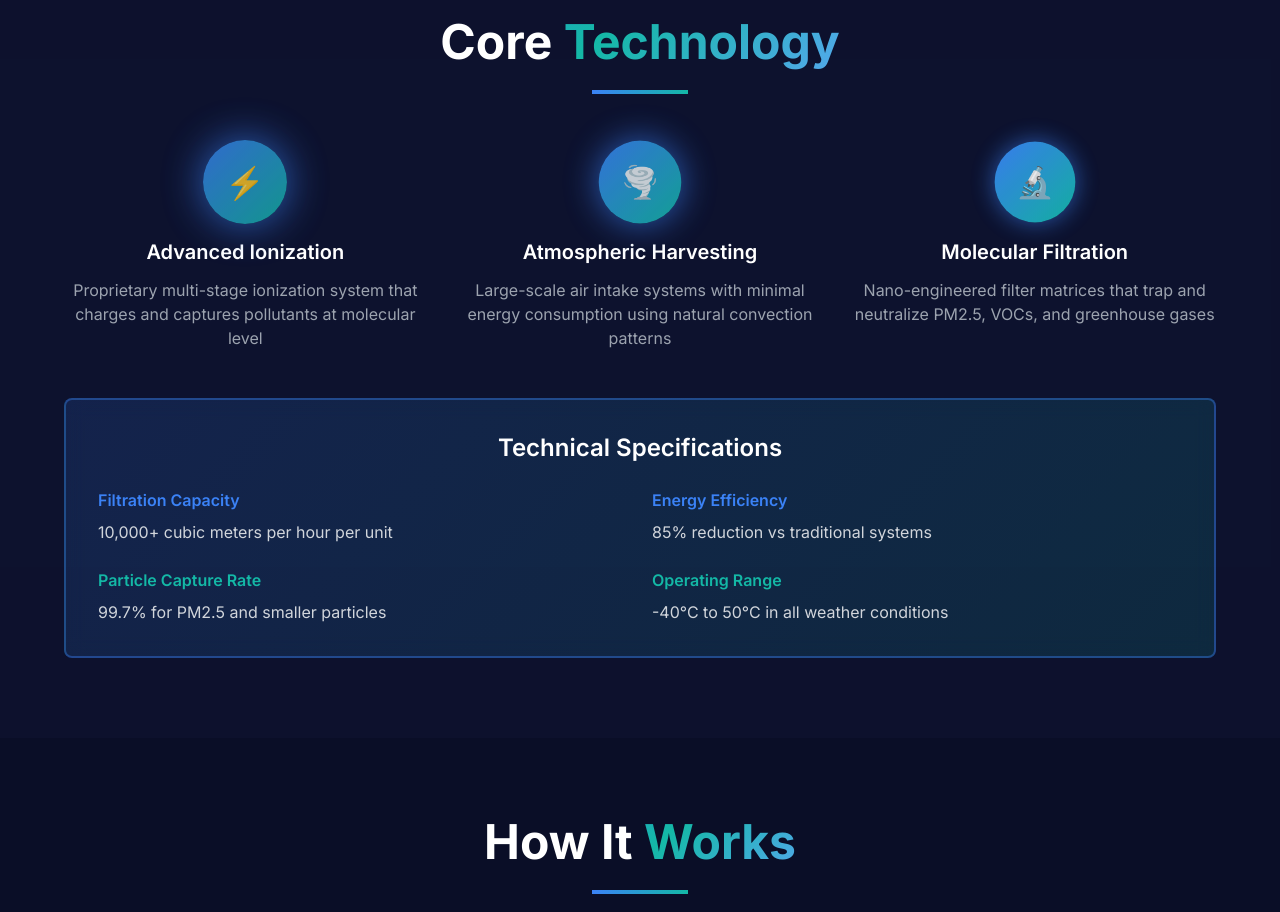
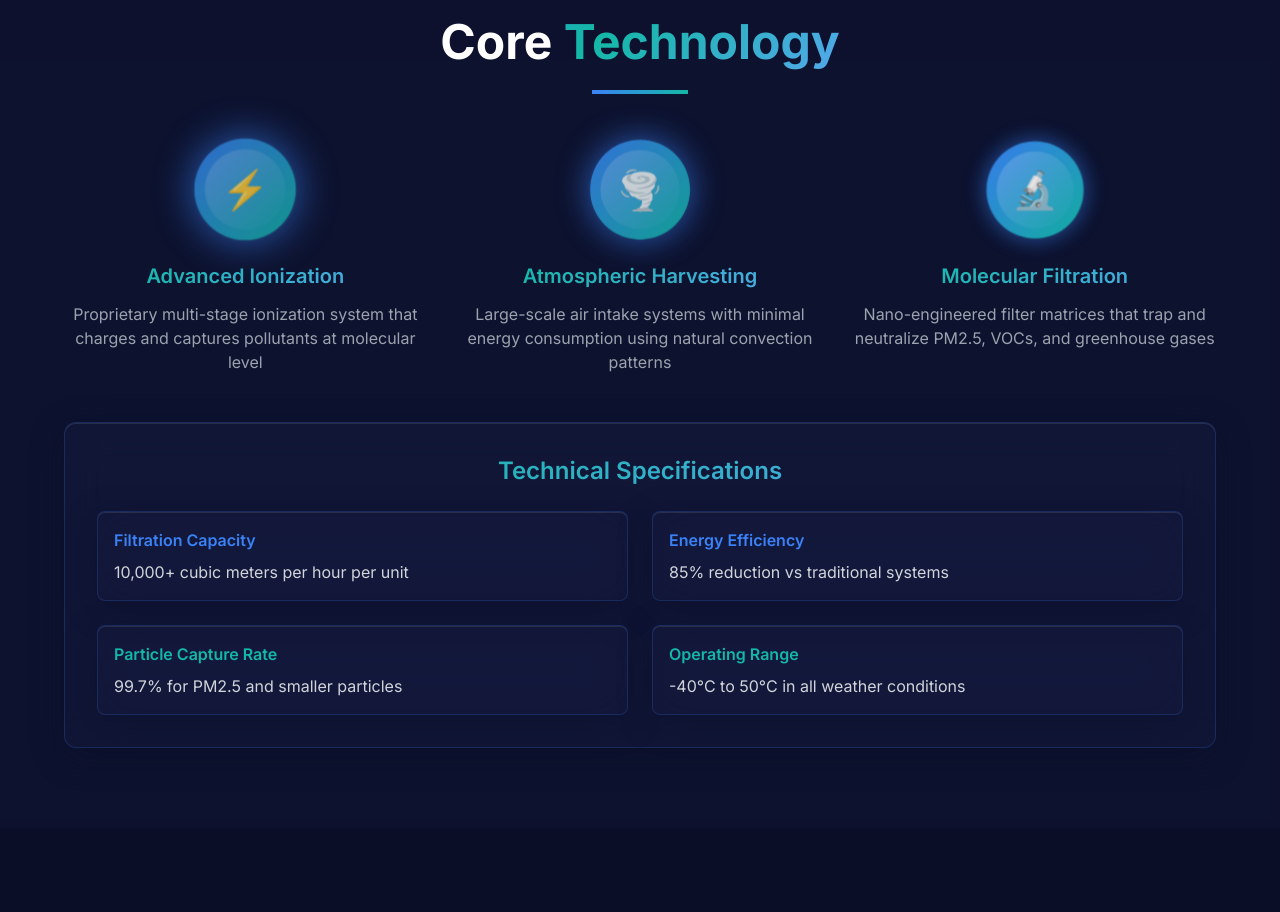
Before and after one commit to SUBHRAJITKAR1379/IonWeave, a React (Create React App) app in the folder frontend/: page / in a window 1280 px wide. Shown: the part 1720-2632 px from the top of the page. Built offline with nearby package versions, Linux system fonts and the light colour scheme; no server answers.

Commit message:
auto-commit for f82ce626-90d5-4af2-8690-842fbf75f779

```diff
--- a/frontend/src/App.js
+++ b/frontend/src/App.js
@@ -172,53 +172,53 @@ function App() {
           </div>
 
           <div className="grid md:grid-cols-3 gap-8 mb-12 section-fade-in">
-            <div className="text-center" data-testid="tech-feature-ionization">
-              <div className="w-20 h-20 mx-auto mb-4 bg-gradient-to-br from-accent-blue to-accent-teal rounded-full flex items-center justify-center text-3xl pulse-glow">
+            <div className="text-center card-3d hover-lift" data-testid="tech-feature-ionization">
+              <div className="w-24 h-24 mx-auto mb-6 bg-gradient-to-br from-accent-blue to-accent-teal rounded-full flex items-center justify-center text-4xl pulse-glow number-badge-3d">
                 ⚡
               </div>
-              <h3 className="text-xl font-semibold mb-3">Advanced Ionization</h3>
+              <h3 className="text-xl font-semibold mb-3 gradient-text">Advanced Ionization</h3>
               <p className="text-gray-400">
                 Proprietary multi-stage ionization system that charges and captures pollutants at molecular level
               </p>
             </div>
 
-            <div className="text-center" data-testid="tech-feature-harvesting">
-              <div className="w-20 h-20 mx-auto mb-4 bg-gradient-to-br from-accent-blue to-accent-teal rounded-full flex items-center justify-center text-3xl pulse-glow" style={{animationDelay: '0.3s'}}>
+            <div className="text-center card-3d hover-lift" data-testid="tech-feature-harvesting">
+              <div className="w-24 h-24 mx-auto mb-6 bg-gradient-to-br from-accent-blue to-accent-teal rounded-full flex items-center justify-center text-4xl pulse-glow number-badge-3d" style={{animationDelay: '0.3s'}}>
                 🌪️
               </div>
-              <h3 className="text-xl font-semibold mb-3">Atmospheric Harvesting</h3>
+              <h3 className="text-xl font-semibold mb-3 gradient-text">Atmospheric Harvesting</h3>
               <p className="text-gray-400">
                 Large-scale air intake systems with minimal energy consumption using natural convection patterns
               </p>
             </div>
 
-            <div className="text-center" data-testid="tech-feature-filtration">
-              <div className="w-20 h-20 mx-auto mb-4 bg-gradient-to-br from-accent-blue to-accent-teal rounded-full flex items-center justify-center text-3xl pulse-glow" style={{animationDelay: '0.6s'}}>
+            <div className="text-center card-3d hover-lift" data-testid="tech-feature-filtration">
+              <div className="w-24 h-24 mx-auto mb-6 bg-gradient-to-br from-accent-blue to-accent-teal rounded-full flex items-center justify-center text-4xl pulse-glow number-badge-3d" style={{animationDelay: '0.6s'}}>
                 🔬
               </div>
-              <h3 className="text-xl font-semibold mb-3">Molecular Filtration</h3>
+              <h3 className="text-xl font-semibold mb-3 gradient-text">Molecular Filtration</h3>
               <p className="text-gray-400">
                 Nano-engineered filter matrices that trap and neutralize PM2.5, VOCs, and greenhouse gases
               </p>
             </div>
           </div>
 
-          <div className="gradient-border rounded-lg p-8 section-fade-in" data-testid="tech-specifications">
-            <h3 className="text-2xl font-semibold mb-6 text-center">Technical Specifications</h3>
+          <div className="gradient-border rounded-xl p-8 section-fade-in glass-effect hover-lift" data-testid="tech-specifications">
+            <h3 className="text-2xl font-semibold mb-6 text-center gradient-text">Technical Specifications</h3>
             <div className="grid md:grid-cols-2 gap-6">
-              <div>
+              <div className="glass-effect p-4 rounded-lg hover-lift">
                 <h4 className="text-accent-blue font-semibold mb-2">Filtration Capacity</h4>
                 <p className="text-gray-300">10,000+ cubic meters per hour per unit</p>
               </div>
-              <div>
+              <div className="glass-effect p-4 rounded-lg hover-lift">
                 <h4 className="text-accent-blue font-semibold mb-2">Energy Efficiency</h4>
                 <p className="text-gray-300">85% reduction vs traditional systems</p>
               </div>
-              <div>
+              <div className="glass-effect p-4 rounded-lg hover-lift">
                 <h4 className="text-accent-teal font-semibold mb-2">Particle Capture Rate</h4>
                 <p className="text-gray-300">99.7% for PM2.5 and smaller particles</p>
               </div>
-              <div>
+              <div className="glass-effect p-4 rounded-lg hover-lift">
                 <h4 className="text-accent-teal font-semibold mb-2">Operating Range</h4>
                 <p className="text-gray-300">-40°C to 50°C in all weather conditions</p>
               </div>
```
